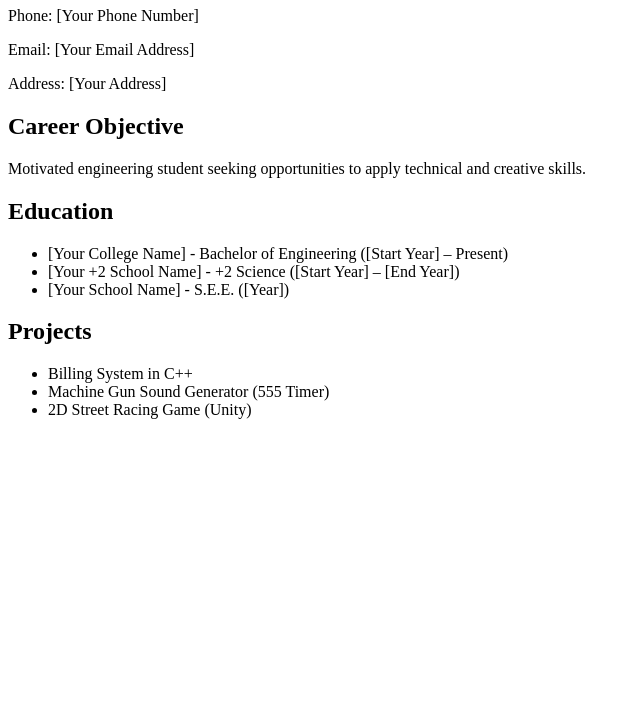
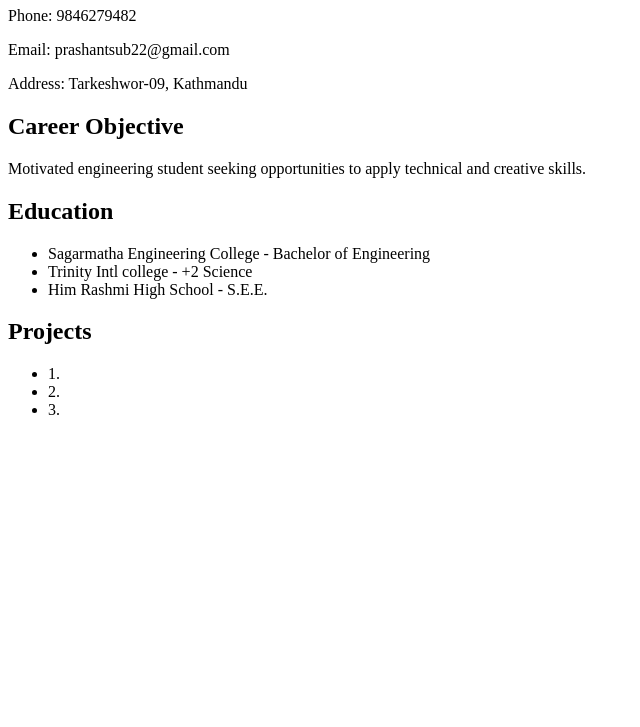
Before and after one commit to Reckon559/Reckon559, a plain HTML site: page index.html in a window 1280 px wide. Shown: the part 73-800 px from the top of the page, without its empty margins (0-640 px from the left). Drawn offline with Linux system fonts and the light colour scheme.

Commit message:
Update index.html

```diff
--- a/index.html
+++ b/index.html
@@ -5,26 +5,26 @@
 </head>
 <body>
 
-<h1>Prashant [Your Last Name]</h1>
-<p>Phone: [Your Phone Number]</p>
-<p>Email: [Your Email Address]</p>
-<p>Address: [Your Address]</p>
+<h1>Prashant Subedi</h1>
+<p>Phone: 9846279482 </p>
+<p>Email: prashantsub22@gmail.com </p>
+<p>Address: Tarkeshwor-09, Kathmandu</p>
 
 <h2>Career Objective</h2>
 <p>Motivated engineering student seeking opportunities to apply technical and creative skills.</p>
 
 <h2>Education</h2>
 <ul>
-  <li>[Your College Name] - Bachelor of Engineering ([Start Year] – Present)</li>
-  <li>[Your +2 School Name] - +2 Science ([Start Year] – [End Year])</li>
-  <li>[Your School Name] - S.E.E. ([Year])</li>
+  <li>Sagarmatha Engineering College - Bachelor of Engineering </li>
+  <li> Trinity Intl college - +2 Science </li>
+  <li>Him Rashmi High School - S.E.E. </li>
 </ul>
 
 <h2>Projects</h2>
 <ul>
-  <li>Billing System in C++</li>
-  <li>Machine Gun Sound Generator (555 Timer)</li>
-  <li>2D Street Racing Game (Unity)</li>
+  <li>1. </li>
+  <li>2. </li>
+  <li>3. </li>
 </ul>
 
 </body>
```
